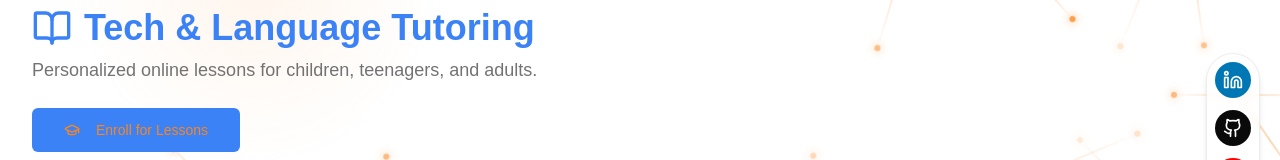
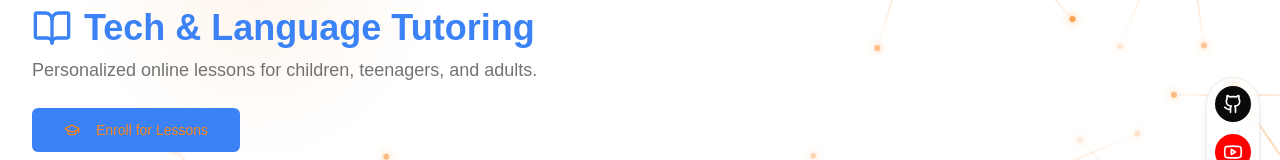
Before and after one commit to MS0C54073/muzoprof, a Next.js app: page /tutor in a window 1280 px wide. Shown: the part 176-336 px from the top of the page. Built offline with nearby package versions, Linux system fonts and the light colour scheme.

Commit message:
the linkedin icon and link should beleted from the system

```diff
--- a/package.json
+++ b/package.json
@@ -1,4 +1,3 @@
-
 {
   "name": "nextn",
   "version": "0.1.0",
@@ -47,7 +46,7 @@
     "html2canvas": "^1.4.1",
     "jspdf": "^2.5.1",
     "lucide-react": "^0.475.0",
-    "next": "15.2.3",
+    "next": "15.2.8",
     "next-themes": "^0.2.0",
     "patch-package": "^8.0.0",
     "react": "^18.3.1",
--- a/src/app/components/social-icons.tsx
+++ b/src/app/components/social-icons.tsx
@@ -18,7 +18,6 @@ export function SocialIcons({ className }: { className?: string }) {
   const iconClasses = "h-5 w-5";
 
   const socialLinks = [
-    { name: 'LinkedIn', href: 'https://www.linkedin.com/in/musonda-salimu-a4a0b31b9/', icon: <Linkedin className={`${iconClasses} text-white`} />, bgClass: 'bg-[#0077B5] hover:bg-[#005582]' },
     { name: 'GitHub', href: 'https://github.com/MS0C54073', icon: <Github className={`${iconClasses} text-background`} />, bgClass: 'bg-foreground hover:bg-muted-foreground' },
     { name: 'YouTube', href: 'https://www.youtube.com/@musondasalimu2986', icon: <Youtube className={`${iconClasses} text-white`} />, bgClass: 'bg-[#FF0000] hover:bg-[#CC0000]' },
     { name: 'Whatsapp', href: 'https://wa.me/260966882901', icon: <WhatsappIcon className={`${iconClasses} text-white`} />, bgClass: 'bg-[#25D366] hover:bg-[#1EAE54]' },
--- a/src/app/page.tsx
+++ b/src/app/page.tsx
@@ -448,7 +448,6 @@ export default function Home() {
                     email: "musondasalim@gmail.com",
                     phone1: "+260 977 288 260",
                     phone2: "+260 979 287 496",
-                    linkedin: "linkedin.com/in/musonda-salimu-a4a0b31b9",
                     github: "github.com/MS0C54073",
                 },
                 summary: "A results-driven IT professional with an MSc in Informatics and hands-on experience in software development, system administration, and AI. I am actively exploring how to securely connect LLMs to company data, leveraging no-code tools like N8N, WeWeb, and Supabase for rapid development, and conceptualizing advanced 'Neuro-secretary' AI assistants.",
@@ -663,7 +662,7 @@ export default function Home() {
             const contactLine = `${cvData.contact.email}  •  ${cvData.contact.phone1}  •  ${cvData.contact.phone2}`;
             doc.text(contactLine, margin, y);
             y += 12;
-            const socialLine = `${cvData.contact.linkedin}  •  ${cvData.contact.github}`;
+            const socialLine = `${cvData.contact.github}`;
             doc.text(socialLine, margin, y);
             y += 5;
 
--- a/src/components/social-icons.tsx
+++ b/src/components/social-icons.tsx
@@ -1,7 +1,8 @@
+
 
 'use client';
 
-import { Github, Linkedin, Youtube } from 'lucide-react';
+import { Github, Youtube } from 'lucide-react';
 import { WhatsappIcon, TelegramIcon, CourseraIcon, TryHackMeIcon } from '@/components/icons';
 import {
   Tooltip,
@@ -15,10 +16,9 @@ export function SocialIcons({ className }: { className?: string }) {
   const iconClasses = "h-5 w-5";
 
   const socialLinks = [
-    { name: 'LinkedIn', href: 'https://www.linkedin.com/in/musonda-salimu-a4a0b31b9/', icon: <Linkedin className={`${iconClasses} text-white`} />, bgClass: 'bg-[#0077B5] hover:bg-[#005582]' },
     { name: 'GitHub', href: 'https://github.com/MS0C54073', icon: <Github className={`${iconClasses} text-background`} />, bgClass: 'bg-foreground hover:bg-muted-foreground' },
     { name: 'YouTube', href: 'https://www.youtube.com/@musondasalimu2986', icon: <Youtube className={`${iconClasses} text-white`} />, bgClass: 'bg-[#FF0000] hover:bg-[#CC0000]' },
-    { name: 'Whatsapp', href: 'https://wa.me/260977288260', icon: <WhatsappIcon className={`${iconClasses} text-white`} />, bgClass: 'bg-[#25D366] hover:bg-[#1EAE54]' },
+    { name: 'Whatsapp', href: 'https://wa.me/260966882901', icon: <WhatsappIcon className={`${iconClasses} text-white`} />, bgClass: 'bg-[#25D366] hover:bg-[#1EAE54]' },
     { name: 'Telegram', href: 'https://t.me/MuzoSalim', icon: <TelegramIcon className={`${iconClasses} text-white`} />, bgClass: 'bg-[#229ED9] hover:bg-[#1A87B8]' },
     { name: 'Coursera', href: 'https://www.coursera.org/user/d5bf15915278f56a6f96c3b5195c6d11', icon: <CourseraIcon className={`${iconClasses} text-white`} />, bgClass: 'bg-[#0056d2] hover:bg-[#003b8f]' },
     { name: 'TryHackMe', href: 'https://tryhackme.com/p/MuzoSali', icon: <TryHackMeIcon className={`${iconClasses} text-white`} />, bgClass: 'bg-[#881414] hover:bg-[#6d1010]' },
```
Also changed, not shown: 2 other files (tests, documents, lock files or other folders).
